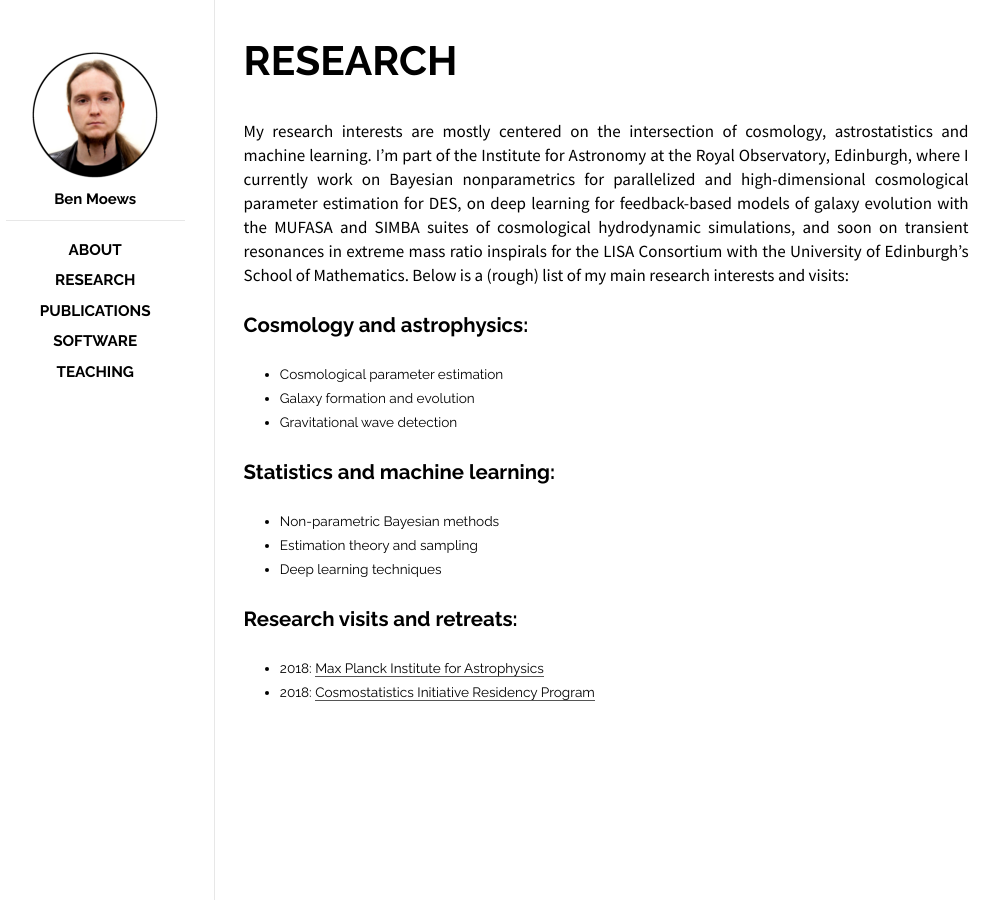
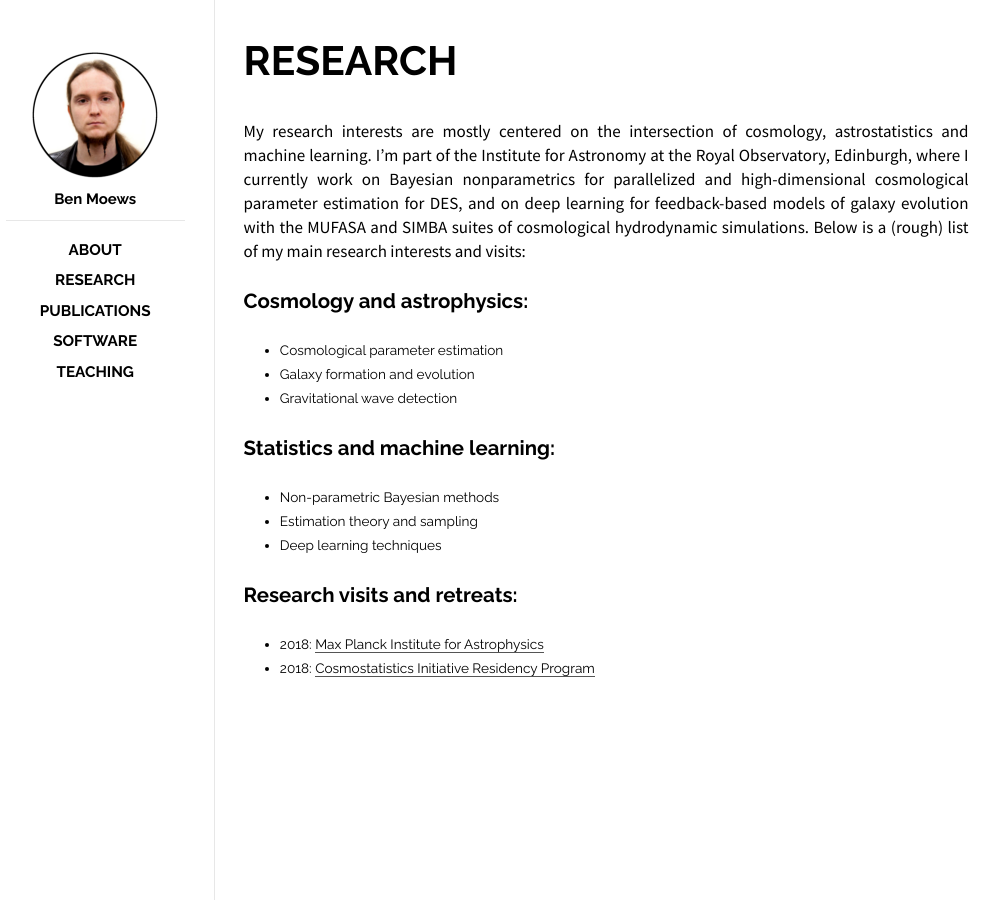
Before and after one commit to moews/moews.github.io, a Jekyll site: the page built from _posts/2017-03-26-research.md, in a window 1280 px wide. Shown: the whole page, without its empty margins (144-1143 px from the left). Built offline with Jekyll 4.4.1, drawn with Linux system fonts in a browser that asks for light colours.

Commit message:
Update 2017-03-26-research.md

```diff
--- a/_posts/2017-03-26-research.md
+++ b/_posts/2017-03-26-research.md
@@ -7,7 +7,7 @@ categories: posts
 ---
 
 <br>
-My research interests are mostly centered on the intersection of cosmology, astrostatistics and machine learning. I'm part of the Institute for Astronomy at the Royal Observatory, Edinburgh, where I currently work on Bayesian nonparametrics for parallelized and high-dimensional cosmological parameter estimation for DES, on deep learning for feedback-based models of galaxy evolution with the MUFASA and SIMBA suites of cosmological hydrodynamic simulations, and soon on transient resonances in extreme mass ratio inspirals for the LISA Consortium with the University of Edinburgh's School of Mathematics. Below is a (rough) list of my main research interests and visits:
+My research interests are mostly centered on the intersection of cosmology, astrostatistics and machine learning. I'm part of the Institute for Astronomy at the Royal Observatory, Edinburgh, where I currently work on Bayesian nonparametrics for parallelized and high-dimensional cosmological parameter estimation for DES, and on deep learning for feedback-based models of galaxy evolution with the MUFASA and SIMBA suites of cosmological hydrodynamic simulations. Below is a (rough) list of my main research interests and visits:
 
 ## Cosmology and astrophysics:
 
```
